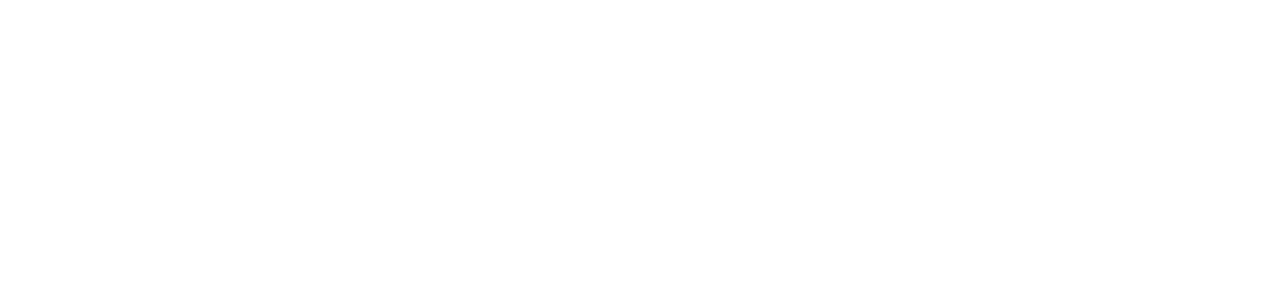
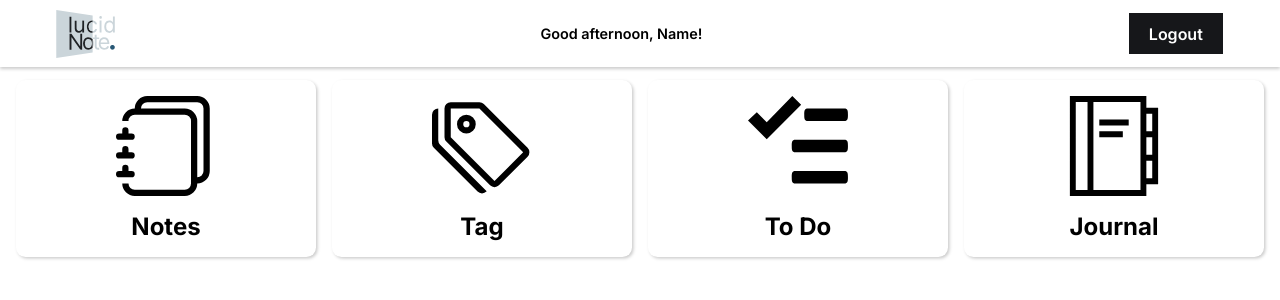
Before and after one commit to yosmisyael/lucidnote-client-app, a React (Create React App) app: page /user in a window 1280 px wide. Before the commit this address had no page. Shown: the top 300 px of the page. Built offline with nearby package versions, Linux system fonts and the light colour scheme.

Commit message:
add dashboard page

```diff
--- a/src/App.js
+++ b/src/App.js
@@ -1,6 +1,7 @@
 import Home from './pages/Home';
 import UserAuthentication from './pages/UserAuthentication';
 import Notes from './pages/Notes';
+import Dashboard from './pages/Dashboard';
 import { BrowserRouter, Routes, Route } from 'react-router-dom';
 
 function App() {
@@ -11,7 +12,8 @@ function App() {
           <Route path="/" element={<Home />} />
           <Route path={"/login"} element={<UserAuthentication />} />
           <Route path={"/register"} element={<UserAuthentication />} />
-          <Route path={"/notes"} element={<Notes />}/>
+          <Route path={"/user"} element={<Dashboard />}/>
+          <Route path={"/user/notes"} element={<Notes />}/>
         </Routes>
       </div>
     </BrowserRouter>
--- /dev/null
+++ b/src/assets/styles/card.module.css
@@ -0,0 +1,39 @@
+.card {
+  max-width: 16rem;
+  border-top: .3rem solid var(--text-primary);
+  padding: .5rem 1rem 1rem 1rem;
+  box-shadow: .2rem .2rem .2rem var(--secondary-color);
+}
+.card .cardHeader h1 {
+  font-size: 1.75rem;
+  font-weight: 700;
+  padding: .25rem 0 .75rem 0;
+}
+.card .cardHeader h2 {
+  font-size: 1.2rem;
+  font-weight: 700;
+  color: var(--secondary-color);
+}
+/* tag */
+.tagsContainer {
+  display: flex;
+  gap: .5rem;
+  padding-bottom: 1rem;
+}
+.tag {
+  display: flex;
+  gap: .5rem;
+  background-color: var(--secondary-color);
+  padding: .1rem .2rem;
+  margin-bottom: 1rem;
+}
+
+.card .cardBody {
+  font-size: 1rem;
+  font-weight: 600;
+}
+.card .cardFooter {
+  margin-top: 1.5rem;
+  font-size: .75rem;
+  font-weight: 600;
+}
--- /dev/null
+++ b/src/assets/styles/dashboard.module.css
@@ -0,0 +1,54 @@
+/* .container * {
+  border: 1px solid red;
+} */
+.container {
+  min-height: 100vh;
+  min-width: 100%;
+  font-size: 1rem;
+  gap: 1em;
+  overflow-y: hidden;
+  position: relative;
+}
+.container .navbar {
+  position: fixed;
+  top: 0;
+  width: 100%;
+  display: flex;
+  align-items: center;
+  justify-content: space-between;
+  box-shadow: 0 .1rem .2rem var(--secondary-color);
+  padding: .6rem 3.5rem;
+}
+.container .navbar h3 {
+  font-size: .9rem;
+  font-weight: 600;
+}
+
+.container .wrapper {
+  padding: 1rem;
+  padding-top: 5rem;
+  display: flex;
+  gap: 1rem;
+  width: 100%;
+  height: 100%;
+  flex-wrap: wrap;
+}
+.container .wrapper .feature {
+  flex-grow: 1;
+  padding: 1rem;
+  display: flex;
+  justify-content: center;
+  align-items: center;
+  gap: 1rem;
+  flex-direction: column;
+  box-shadow: .1rem .1rem .2rem var(--secondary-color);
+  font-size: 1rem;
+  border-radius: .6rem;
+  transition: all 300ms;
+}
+.feature:hover {
+  background-color: var(--text-primary);
+  color: var(--primary-color);
+  cursor: pointer;
+  transition: all 300ms;
+}
--- a/src/assets/styles/notes.module.css
+++ b/src/assets/styles/notes.module.css
@@ -69,46 +69,6 @@
   gap: 1rem;
 }
 
-.container .noteWrapper .card {
-  max-width: 16rem;
-  border-top: .3rem solid var(--text-primary);
-  padding: .5rem 1rem 1rem 1rem;
-  box-shadow: .2rem .2rem .2rem var(--secondary-color);
-}
-.container .noteWrapper .card .cardHeader h1 {
-  font-size: 1.75rem;
-  font-weight: 700;
-  padding: .25rem 0 .75rem 0;
-}
-.container .noteWrapper .card .cardHeader h2 {
-  font-size: 1.2rem;
-  font-weight: 700;
-  color: var(--secondary-color);
-}
-/* tag */
-.tagsContainer {
-  display: flex;
-  gap: .5rem;
-  padding-bottom: 1rem;
-}
-.tag {
-  display: flex;
-  gap: .5rem;
-  background-color: var(--secondary-color);
-  padding: .1rem .2rem;
-  margin-bottom: 1rem;
-}
-
-.container .noteWrapper .card .cardBody {
-  font-size: 1rem;
-  font-weight: 600;
-}
-.container .noteWrapper .card .cardFooter {
-  margin-top: 1.5rem;
-  font-size: .75rem;
-  font-weight: 600;
-}
-
 @media screen and (max-width: 1024px) {
   .container .navbar {
     padding: .6rem 2rem;
--- /dev/null
+++ b/src/components/Card.js
@@ -0,0 +1,24 @@
+import  cardStyle from '../assets/styles/card.module.css';
+
+const Card = () => {
+  return (
+    <div className={cardStyle.card}>
+      <div className={cardStyle.cardHeader}>
+        <h2>21 March</h2>
+        <h1>This is card title</h1>
+        <div className={cardStyle.tagsContainer}>
+          <div className={cardStyle.tag}>tag1</div>
+          <div className={cardStyle.tag}>tag2</div>
+        </div>
+      </div>
+      <div className={cardStyle.cardBody}>
+        Lorem ipsum dolor sit amet consectetur adipisicing elit. Facere deleniti ducimus quas itaque.
+      </div>
+      <div className={cardStyle.cardFooter}>
+        this is footer
+      </div>
+    </div>
+  );
+}
+
+export default Card;
--- a/src/features/auth/index.js
+++ b/src/features/auth/index.js
@@ -1,24 +1,24 @@
 import SignIn from './components/SignIn';
 import SignUp from './components/SignUp';
 import Logo from '../../components/Logo';
-import authStyles from './assets/styles/auth.module.css';
+import auth from './assets/styles/auth.module.css';
 import { useNavigate } from 'react-router-dom';
 import { useState } from 'react';
 
-const Auth = ({ currentPath }) => {
+const Auth = () => {
   const [isFlipped, setFlipped] = useState(false)
   const handleFlip = () => {
     setFlipped(!isFlipped)
   }
   const navigate = useNavigate();
   return (
-      <div className={ `${authStyles.container} flex flex-centered relative` }>
-        <div className={`fixed flex ${authStyles.navbar}`}  onClick={() => navigate('/')}>
+      <div className={ `${auth.container} flex flex-centered relative` }>
+        <div className={`fixed flex ${auth.navbar}`}  onClick={() => navigate('/')}>
           <Logo size={'3rem'}/>
         </div>
-        <div className={authStyles.cardWrapper}>
-          <div className={`${authStyles.card} ${ isFlipped ? authStyles.flipped : ''}`}>
-            <div className={authStyles.frontSide}>
+        <div className={auth.cardWrapper}>
+          <div className={`${auth.card} ${ isFlipped ? auth.flipped : ''}`}>
+            <div className={auth.frontSide}>
               <h1>Login</h1>
               <SignIn />
               <p>
@@ -28,7 +28,7 @@ const Auth = ({ currentPath }) => {
                <span style={{fontWeight: '700', cursor: 'pointer'}} onClick={handleFlip} >Create account</span>
               </p>
             </div>
-            <div className={authStyles.backSide}>
+            <div className={auth.backSide}>
               <h1>Register</h1>
               <SignUp />
               <p>
--- /dev/null
+++ b/src/pages/Dashboard.js
@@ -0,0 +1,55 @@
+import Logo from 'src/components/Logo';
+import Button from 'src/components/Button';
+import dashboard from '../assets/styles/dashboard.module.css';
+import { useNavigate } from 'react-router-dom';
+import { TfiAgenda } from 'react-icons/tfi';
+import { GoTasklist } from 'react-icons/go';
+import { BsTags, BsJournals } from 'react-icons/bs';
+
+const Dashboard = () => {
+  const navigate = useNavigate()
+  const getTime = () => {
+    const time = new Date(Date.now()).getHours()
+    switch (true) {
+      case time < 18:
+        return 'afternoon'
+      case time < 22:
+        return 'evening'
+      case time < 24:
+        return 'night'
+      default:
+        return 'morning'
+    }
+  }
+  return (
+    <section className={dashboard.container}>
+      <div className={dashboard.navbar}>
+        <div style={{cursor: 'pointer'}} onClick={() => navigate('/')}>
+          <Logo size={'3rem'}/>
+        </div>
+        <div>
+          <h3>Good {getTime()}, Name! </h3>
+        </div>
+        <div>
+          <Button data={{buttonName: 'Logout', buttonType: 'primary'}}/>
+        </div>
+      </div>
+      <div className={dashboard.wrapper}>
+        <div className={dashboard.feature} onClick={() => navigate('/user/notes')}>
+          <BsJournals size={100} /> <h2> Notes </h2>
+        </div>
+        <div className={dashboard.feature}>
+          <BsTags size={100} /> <h2>Tag</h2>
+        </div>
+        <div className={dashboard.feature}>
+          <GoTasklist size={100} /> <h2>To Do</h2>
+        </div>
+        <div className={dashboard.feature}>
+          <TfiAgenda size={100} /> <h2>Journal</h2>
+        </div>
+      </div>
+    </section>
+  );
+}
+
+export default Dashboard;
--- a/src/pages/Notes.js
+++ b/src/pages/Notes.js
@@ -1,16 +1,18 @@
-import notesStyle from '../assets/styles/notes.module.css';
+import notes from '../assets/styles/notes.module.css';
 import { MdNoteAdd, MdOutlineArrowBackIos, MdFilterListAlt } from 'react-icons/md'
 import FormInput from '../components/FormInput'
-
+import Card from 'src/components/Card';
+import { useNavigate } from 'react-router-dom';
 
 const Notes = () => {
+  const navigate = useNavigate()
   return (
-    <section className={notesStyle.container}>
-      <div className={notesStyle.navbar}>
-        <div className={notesStyle.navigate}>
+    <section className={notes.container}>
+      <div className={notes.navbar}>
+        <div className={notes.navigate} onClick={() => navigate('/user')}>
           <MdOutlineArrowBackIos /> <span style={{marginLeft: '.5rem'}}>Dashboard</span>
         </div>
-        <div className={notesStyle.searchBar}>
+        <div className={notes.searchBar}>
           <FormInput data={{
             inputName: 'keyword',
             inputType: 'text',
@@ -19,7 +21,7 @@ const Notes = () => {
           <button><MdFilterListAlt size={24}/></button>
         </div>
       </div>
-      <div className={notesStyle.sideBar}>
+      <div className={notes.sideBar}>
         <ul>
           <li>Notes</li>
           <li>Tags</li>
@@ -27,41 +29,12 @@ const Notes = () => {
           <li>Settings</li>
         </ul>
       </div>
-      <div className={notesStyle.noteWrapper}>
-        <div className={notesStyle.card}>
-          <div className={notesStyle.cardHeader}>
-            <h2>21 March</h2>
-            <h1>This is card title</h1>
-            <div className={notesStyle.tagsContainer}>
-              <div className={notesStyle.tag}>tag1</div>
-              <div className={notesStyle.tag}>tag2</div>
-            </div>
-          </div>
-          <div className={notesStyle.cardBody}>
-            Lorem ipsum dolor sit amet consectetur adipisicing elit. Facere deleniti ducimus quas itaque.
-          </div>
-          <div className={notesStyle.cardFooter}>
-            this is footer
-          </div>
-        </div>
-        <div className={notesStyle.card}>
-          <div className={notesStyle.cardHeader}>
-            <h2>21 March</h2>
-            <h1>This is card title</h1>
-            <div className={notesStyle.tagsContainer}>
-              <div className={notesStyle.tag}>tag1</div>
-              <div className={notesStyle.tag}>tag2</div>
-            </div>
-          </div>
-          <div className={notesStyle.cardBody}>
-            Lorem ipsum dolor sit amet consectetur adipisicing elit. Facere deleniti ducimus quas itaque.
-          </div>
-          <div className={notesStyle.cardFooter}>
-            this is footer
-          </div>
-        </div>
+      <div className={notes.noteWrapper}>
+        <Card />
+        <Card />
+        <Card />
       </div>
-      <div className={notesStyle.buttonNav}>
+      <div className={notes.buttonNav}>
         <MdNoteAdd size={20}/> Add new note
       </div>
     </section>
```
Also changed, not shown: src/pages/Home.js (+25 -25 lines).
